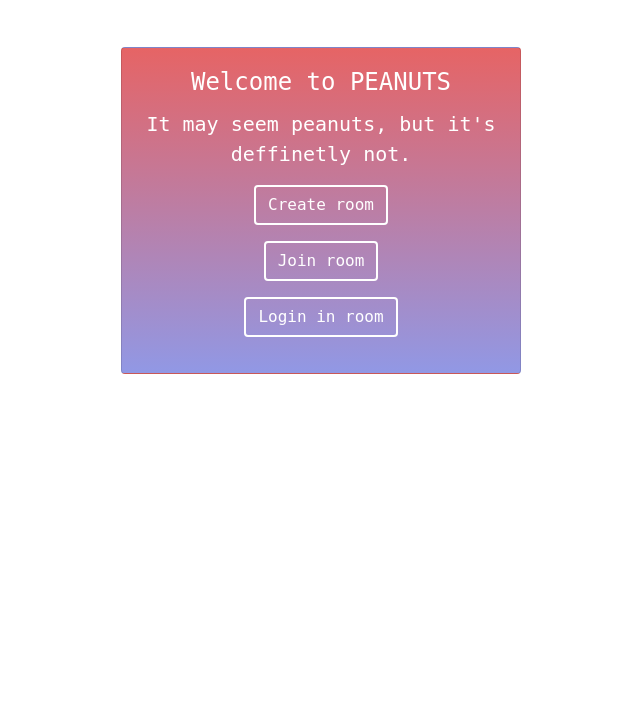
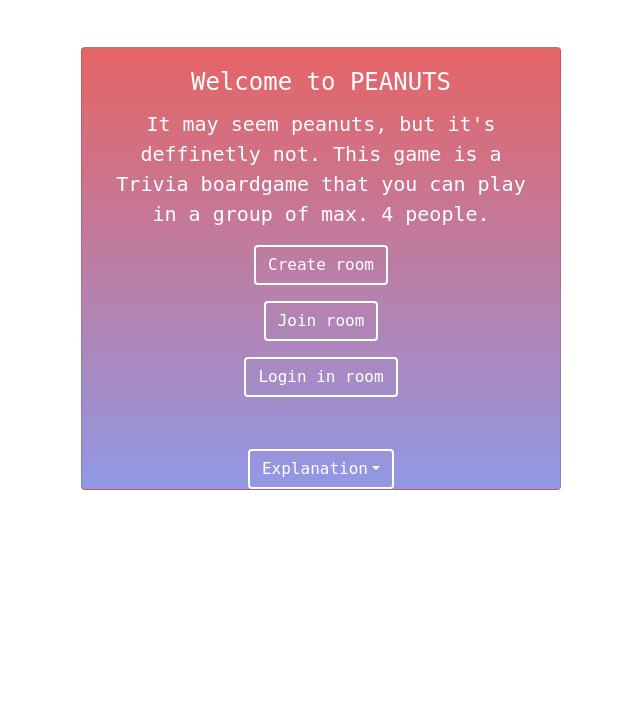
Before and after one commit to Renskejorien/webIK, a Flask app: page / in a window 1280 px wide. Shown: the part 73-800 px from the top of the page, without its empty margins (319-959 px from the left). Run offline with Flask 2, Linux system fonts and the light colour scheme; some libraries are stand-ins or nearby versions.

Commit message:
aanpassingen

```diff
--- a/webIK/application.py
+++ b/webIK/application.py
@@ -36,11 +36,10 @@ Session(app)
 db = SQL("sqlite:///spel.db")
 
 
-@app.route("/", methods=["GET", "POST"])
+@app.route("/", methods=["GET"])
 def homescreen():
     """Shows homescreen"""
-    if request.method == "GET":
-        return render_template("homescreen.html")
+    return render_template("homescreen.html")
 
 @app.route("/newroom", methods=["GET", "POST"])
 def newroom():
@@ -48,12 +47,18 @@ def newroom():
     if request.method == "POST":
         username = request.form.get("username")
         category = request.form.get("category")
+
+        # Create a new roomnumber
         roomnumber = random.randint(00000, 99999)
         exists = db.execute("SELECT roomnumber FROM rooms WHERE roomnumber = :roomnumber ", roomnumber=roomnumber)
         while exists:
             roomnumber = random.randint(00000, 99999)
+
+        # Get new player in database
         db.execute("INSERT INTO rooms (roomnumber, username, category, place, turn, turn_fixed) VALUES(:roomnumber, :username, :category, :place, :turn, :turn_fixed)",
                     username=username, roomnumber=roomnumber, category=category, place=1, turn=1, turn_fixed=1)
+
+        # Show roomnumber
         flash("Your roomcode will be {}".format(roomnumber))
         return render_template("login.html")
     else:
@@ -66,16 +71,17 @@ def existingroom():
         username = request.form.get("username")
         roomnumber = request.form.get("roomnumber")
 
+        # Check if room exists and room is not full
         in_room = db.execute("SELECT username FROM rooms WHERE roomnumber = :roomnumber", roomnumber=roomnumber)
         if len(in_room) == 0:
             return apology("This room does not exist")
         elif len(in_room) == 4:
             return apology("This room already contains the maximum of 4 players")
+
         turn = len(in_room) + 1
         result = db.execute("SELECT username FROM rooms WHERE roomnumber = :roomnumber AND username= :username", roomnumber=roomnumber, username=username)
         if not result:
             category = db.execute("SELECT category FROM rooms WHERE roomnumber = :roomnumber", roomnumber=roomnumber)[0]['category']
-            print(category)
             db.execute("INSERT INTO rooms (roomnumber, username, place, turn, category, turn_fixed) VALUES(:roomnumber, :username, :place, :turn, :category, :turn_fixed)",
                         username=username, roomnumber=roomnumber, place=1, turn=turn, category=category, turn_fixed=turn)
         else:
@@ -90,16 +96,20 @@ def login():
     if request.method == "POST":
         username = request.form.get("username")
         roomnumber = request.form.get("roomnumber")
+
+        # Username and password have to be filled in
         if not username or not roomnumber:
             return apology("must provide username and password", 403)
 
-        # Query database for username
         rows = db.execute("SELECT * FROM rooms WHERE username = :username AND roomnumber= :roomnumber", username=username, roomnumber=roomnumber)
 
         # Ensure username exists and password is correct
         if len(rows) != 1:
             return apology("invalid username and/or roomname", 403)
+
+        # Set new timestamp and log user in
         session["user_id"] = rows[0]["user_id"]
+        db.execute("UPDATE rooms SET date = current_timestamp WHERE user_id = :user_id", user_id=session["user_id"])
         return redirect("/board")
     else:
         return render_template("login.html")
@@ -149,7 +159,7 @@ def answer_check():
         return jsonify(False)
 
 @app.route("/board")
-@login_required
+# @login_required
 def board():
     """Handles a new question"""
 
@@ -168,7 +178,7 @@ def board():
                             playerdata=playerdata)
 
 @app.route("/roll_dice")
-@login_required
+# @login_required
 def roll_dice():
 
     playerdata = request.args.get('playerdata', '')
@@ -187,6 +197,7 @@ def roll_dice():
     return redirect("/compute_turn")
 
 @app.route("/compute_turn")
+# @login_required
 def compute_turn():
 
     playerdata = db.execute("SELECT roomnumber, username, place, turn FROM rooms WHERE user_id = :user_id",
@@ -213,15 +224,18 @@ def compute_turn():
 
 
 @app.route("/viewboard")
+# @login_required
 def viewboard():
 
     return render_template("board.html")
 
 @app.route("/winner", methods=["POST"])
+# @login_required
 def winner():
     return render_template("winner.html")
 
 @app.route("/loser", methods=["POST"])
+# @login_required
 def loser():
     return render_template("loser.html")
 
--- a/webIK/templates/homescreen.html
+++ b/webIK/templates/homescreen.html
@@ -5,13 +5,21 @@
 {% endblock %}
 
 {% block main %}
-    <div class="card" style="width: 25rem;">
+    <div class="card" style="width: 30rem;">
         <div class="card-body">
             <h4 class="card-title">Welcome to PEANUTS</h4>
-            <p class="card-text">It may seem peanuts, but it's deffinetly not.</p>
+            <h9 class="card-text">It may seem peanuts, but it's deffinetly not. This game is a Trivia boardgame that you can play in a group of max. 4 people.</h9>
+            <p></p>
             <p class="red"><a href="/newroom"><button class="btn btn-outline-dark" name="newroom">Create room</button></a></p>
             <p><a href="/existingroom"><button class="btn btn-outline-dark" name="existingroom">Join room</button></a></p>
             <p><a href="/login"><button class="btn btn-outline-dark" name="login">Login in room</button></a></p>
         </div>
+        <p></p>
+        <div class="dropdown">
+        <button class="btn btn-outline-dark dropdown-toggle" type="button" id="dropdownMenuButton" data-toggle="dropdown" aria-haspopup="true" aria-expanded="false">
+            Explanation</button>
+        <div class="dropdown-menu" aria-labelledby="dropdownMenuButton">
+            <a href="#" style="color: black">One of you has to create a room and the others can join you room by your unique room code.
+                You have to respond in 24 hours when it's your turn.</a>
     </div>
 {% endblock %}
--- a/webIK/templates/layout.html
+++ b/webIK/templates/layout.html
@@ -33,7 +33,6 @@
             <div class="collapse navbar-collapse" id="navbar" style="color: black">
                 {% if not session.user_id %}
                     <ul class="navbar-nav ml-auto mt-2">
-                        <li class="nav-item"><a class="nav-link" href="/logout">Log In</a></li>
                         <li class="nav-item"><a class="nav-link" href="/viewboard">View Board</a></li>
                         <li class="nav-item"><a class="nav-link" href="/questions">View Questions</a></li>
                     </ul>
```
Also changed, not shown: webIK/templates/board.html (+4 -4 lines).
